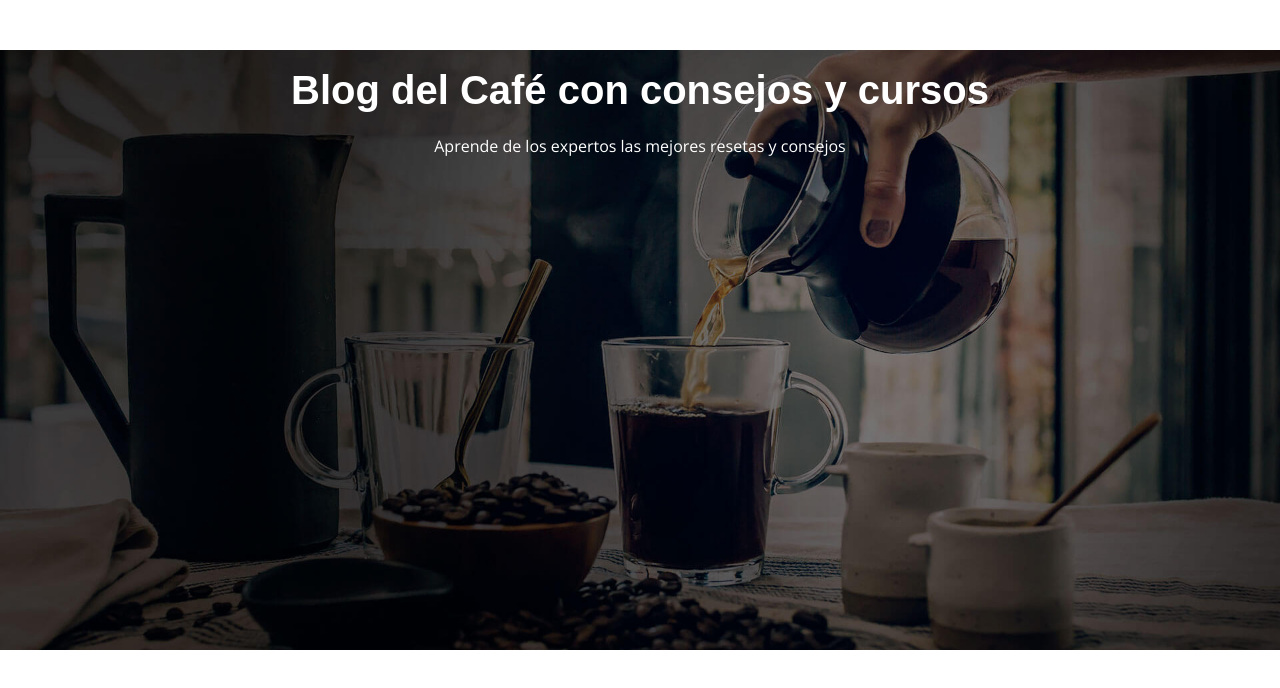
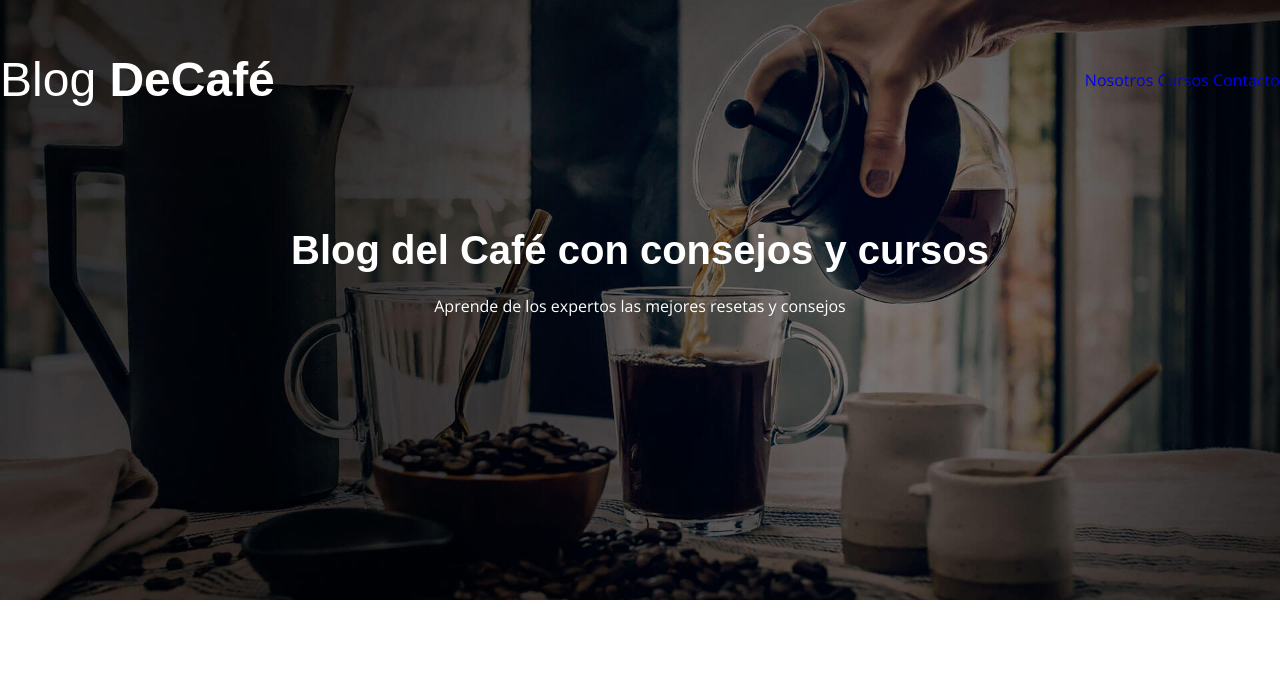
Before and after one commit to javiermt38/blogDelCaf-, a plain HTML site: page index.html in a window 1280 px wide. Drawn offline with nearby package versions, Linux system fonts and the light colour scheme.

Commit message:
Inicio de header

```diff
--- a/css/style.css
+++ b/css/style.css
@@ -74,3 +74,23 @@ h4{
     color: var(--blanco);
     margin-top: 5rem;
 }
+
+@media (min-width: 768px){
+    .barra{
+        display: flex;
+        align-items: center;
+        justify-content: space-between;
+    }
+
+    .logo{
+        color: var(--blanco);
+    }
+
+    .logo__nombre{
+        font-weight: 400;
+    }
+
+    .logo__bold{
+        font-weight: 700;
+    }
+}
--- a/index.html
+++ b/index.html
@@ -12,6 +12,23 @@
 </head>
 <body>
     <header class="header">
+
+        <div class="contenedor">
+            <div class="barra">
+                <a class="logo" href="index.html">
+                    <h1 class="logo__nombre">Blog <span class="logo__bold">DeCafé</span></h1>
+                </a>
+
+                <nav class="navegacion">
+                    <a href="nosotro.html" class="navegacion__enlace">Nosotros</a>
+                    <a href="cursos.html" class="navegacion__enlace">Cursos</a>
+                    <a href="contacto.html" class="navegacion__enlace">Contacto</a>
+                </nav>
+
+            </div>
+
+        </div>
+
         <div class="header__texto">
             <h2 class="no-margin">Blog del Café con consejos y cursos</h2>
             <p class="no-margin">Aprende de los expertos las mejores resetas y consejos</p>
```
